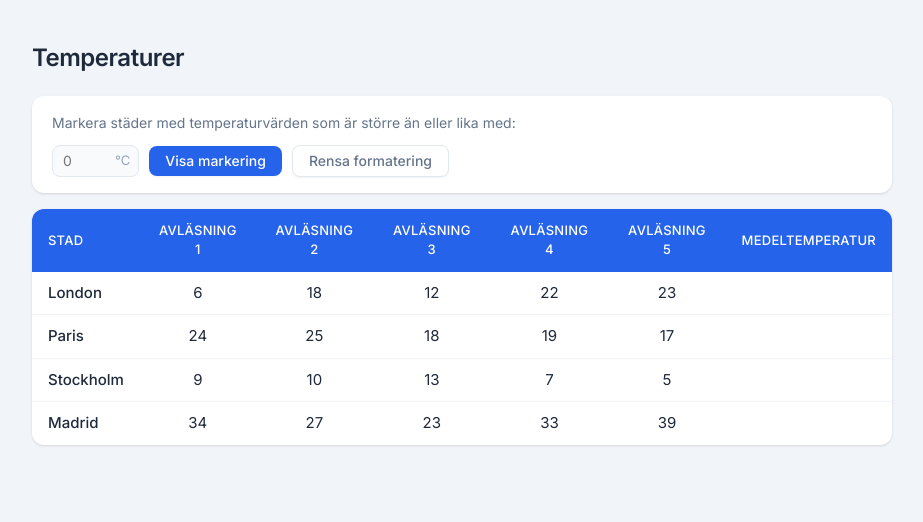
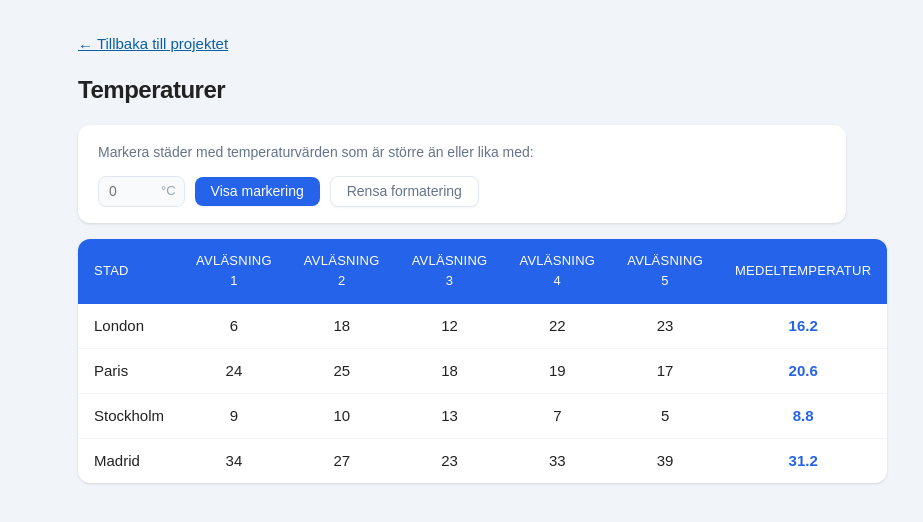
Before and after one commit to daggelito02/Webbdesign-JavaScript-DOM, a plain HTML site: page DOM/Projekt - Beräkna medeltemperatur/index.html in a window 1280 px wide. Both pictures are taken after a click on the button "Visa markering". Shown: the whole page, without its empty margins (178-1101 px from the left). Drawn offline with Linux system fonts and the light colour scheme.

Commit message:
Projekt – Beräkna medeltemperatur

```diff
--- a/DOM/Projekt - Beräkna medeltemperatur/index.html
+++ b/DOM/Projekt - Beräkna medeltemperatur/index.html
@@ -9,9 +9,11 @@
     <link rel="preconnect" href="https://fonts.gstatic.com" crossorigin>
     <link href="https://fonts.googleapis.com/css2?family=Inter:wght@400;500;600&display=swap" rel="stylesheet">
     <link rel="stylesheet" type="text/css" href="css/temperature.css">
+    <link rel="stylesheet" href="../../style.css">
 </head>
 
 <body>
+    <p><a href="../projekt-medeltemperatur.html">← Tillbaka till projektet</a></p>
     <div class="app">
         <h1>Temperaturer</h1>
         <div class="controls">
--- a/DOM/Projekt - Beräkna medeltemperatur/js/temperature.js
+++ b/DOM/Projekt - Beräkna medeltemperatur/js/temperature.js
@@ -0,0 +1,69 @@
+function averageValue(cells) {
+    let sum = 0;
+    for (let i = 1; i < cells.length - 1; i++) {
+        const currentValue = cells[i].textContent;
+        sum = sum + parseInt(currentValue);
+    }
+
+    const average = sum / (cells.length - 2);
+    return average;
+}
+
+function calculateAverage() {
+    const table = document.getElementById("temperature-table");
+    const rows = table.getElementsByTagName("tr");
+
+    for (let i = 1; i < rows.length; i++) {
+        const cells = rows[i].getElementsByTagName("td");
+        const averageTemp = averageValue(cells);
+        const averageCell = cells[cells.length - 1];
+        averageCell.textContent = averageTemp;
+    }
+}
+
+function findTemperatures() {
+    clearFormatting();
+    const minTemp = parseInt(document.getElementById("min-temp").value);
+    const table = document.getElementById("temperature-table");
+    const rows = table.getElementsByTagName("tr");
+
+    for (let i = 1; i < rows.length; i++) {
+        const cells = rows[i].getElementsByTagName("td");
+        if (matchesTemp(minTemp, cells)) {
+            rows[i].className = "markedRow";
+        }
+    }
+}
+
+function matchesTemp(minTemp, cells) {
+   let hasValue = false;
+    for (let i = 1; i < cells.length - 1; i++) {
+        const currentValue = parseInt(cells[i].textContent);
+        if (currentValue >= minTemp) {
+            hasValue = true;
+            cells[i].className = "markedCell";
+        }
+    }
+    return hasValue;
+}
+
+function clearFormatting() {
+    const table = document.getElementById("temperature-table");
+    const rows = table.getElementsByTagName("tr");
+
+    for (let i = 1; i < rows.length; i++) {
+        rows[i].className = "";
+        const cells = rows[i].getElementsByTagName("td");
+        for (let j = 1; j < cells.length - 1; j++) {
+            cells[j].className = "";
+        }
+    }
+}
+
+calculateAverage();
+
+const searchButton = document.getElementById("show-value");
+searchButton.addEventListener("click", findTemperatures, false);
+
+const clearButton = document.getElementById("clear-formatting");
+clearButton.addEventListener("click", clearFormatting, false);
```
